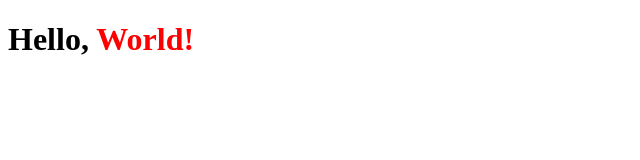
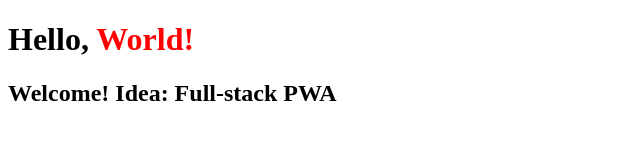
Before and after one commit to JoshH6538/CS3338-first-project, a plain HTML site: page index.html in a window 1280 px wide. Shown: the whole page, without its empty margins (0-640 px from the left). Drawn offline with Linux system fonts and the light colour scheme.

Commit message:
modified index locally

```diff
--- a/index.html
+++ b/index.html
@@ -7,5 +7,6 @@
 </head>
 <body>
     <h1>Hello, <span style="color: red">World!</span></h1>
+    <h2>Welcome! Idea: Full-stack PWA</h2>
 </body>
 </html>
```
